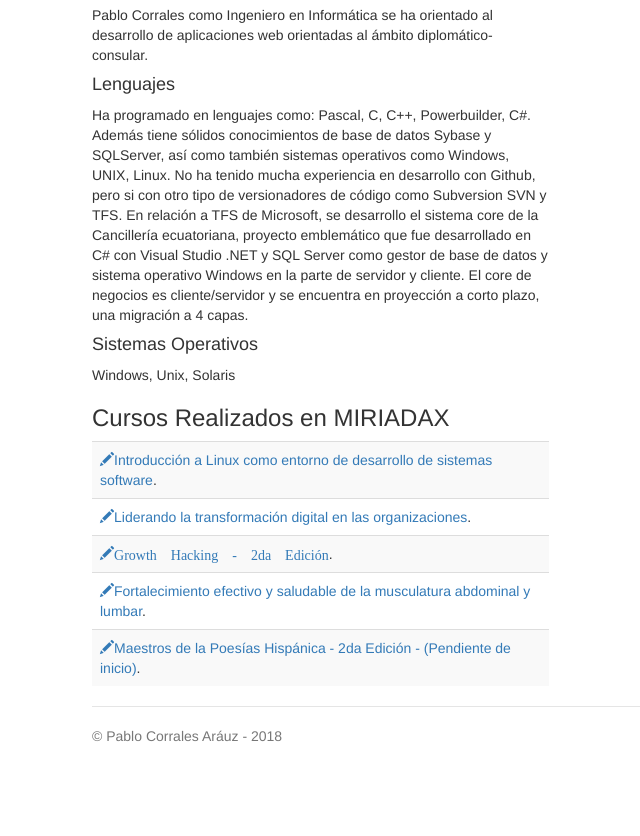
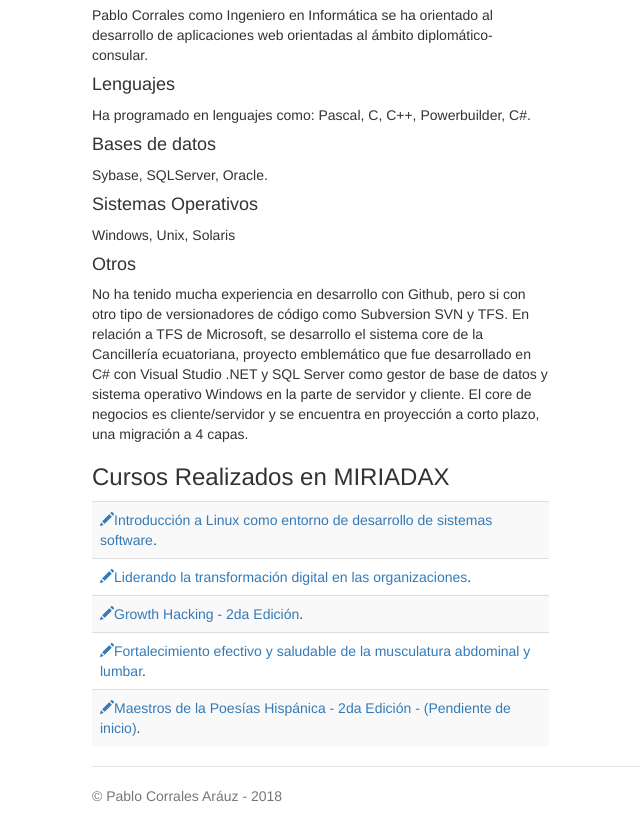
Before and after one commit to pablo-corrales/pablo-corrales.github.io, a plain HTML site: page index.html in a window 1280 px wide. Shown: the part 540-1376 px from the top of the page, without its empty margins (198-838 px from the left). Before the commit the page ends 1316 px from the top, so only its background shows below. Drawn offline with nearby package versions, Linux system fonts and the light colour scheme.

Commit message:
Se actualiza archivo index.html con mejor estructuracion de secciones de conocimientos.

```diff
--- a/index.html
+++ b/index.html
@@ -48,11 +48,14 @@
           <h3>Conocimientos</h3>
           <p>Pablo Corrales como Ingeniero en Informática se ha orientado al desarrollo de aplicaciones web orientadas al ámbito diplomático-consular.
 			<h4>Lenguajes</h4>
-          	Ha programado en lenguajes como: Pascal, C, C++, Powerbuilder, C#. Además tiene sólidos conocimientos de base de datos Sybase y SQLServer, así como también sistemas operativos como Windows, UNIX, Linux.
-          	No ha tenido mucha experiencia en desarrollo con Github, pero si con otro tipo de versionadores de código como Subversion SVN y TFS.
-          	En relación a TFS de Microsoft, se desarrollo el sistema core de la Cancillería ecuatoriana, proyecto emblemático que fue desarrollado en C# con Visual Studio .NET  y SQL Server como gestor de base de datos y sistema operativo Windows en la parte de servidor y cliente. El core de negocios es cliente/servidor y se encuentra en proyección a corto plazo, una migración a 4 capas.
+          	Ha programado en lenguajes como: Pascal, C, C++, Powerbuilder, C#.
+          	<h4>Bases de datos</h4>
+          	Sybase, SQLServer, Oracle.
           	<h4>Sistemas Operativos</h4>
           	Windows, Unix, Solaris
+          	<h4>Otros</h4>
+          	No ha tenido mucha experiencia en desarrollo con Github, pero si con otro tipo de versionadores de código como Subversion SVN y TFS. En relación a TFS de Microsoft, se desarrollo el sistema core de la Cancillería ecuatoriana, proyecto emblemático que fue desarrollado en C# con Visual Studio .NET  y SQL Server como gestor de base de datos y sistema operativo Windows en la parte de servidor y cliente. El core de negocios es cliente/servidor y se encuentra en proyección a corto plazo, una migración a 4 capas.
+
           </p>
 
           <h3>Cursos Realizados en MIRIADAX</h3>
@@ -60,7 +63,7 @@
 
             <tr><td><a href="https://miriadax.net/web/introduccion-a-linux-como-entorno-de-desarrollo-de-sistemas-software" target="blank"><span class='glyphicon glyphicon-pencil'></span>Introducción a Linux como entorno de desarrollo de sistemas software</a>.</td></tr>
             <tr><td><a href="https://miriadax.net/web/liderando-la-transformacion-digital-en-las-organizaciones-4-edicion-" target="blank"><span class='glyphicon glyphicon-pencil'></span>Liderando la transformación digital en las organizaciones</a>.</td></tr>
-            <tr><td><a href="https://miriadax.net/web/growth-hacking-2-edicion-" target="blank"><span class='glyphicon glyphicon-pencil'>Growth Hacking - 2da Edición</a>.</td></tr>
+            <tr><td><a href="https://miriadax.net/web/growth-hacking-2-edicion-" target="blank"><span class='glyphicon glyphicon-pencil'></span>Growth Hacking - 2da Edición</a>.</td></tr>
             <tr><td><a href="https://miriadax.net/web/fortalecimiento-efectivo-y-saludable-de-la-musculatura-abdominal-y-lumbar" target="blank"><span class='glyphicon glyphicon-pencil'></span>Fortalecimiento efectivo y saludable de la musculatura abdominal y lumbar</a>.</td></tr>
             <tr><td><a href="https://miriadax.net/web/maestros-de-la-poesia-hispanica-2-edicion-" target="blank"><span class='glyphicon glyphicon-pencil'></span>Maestros de la Poesías Hispánica - 2da Edición - (Pendiente de inicio)</a>.</td></tr>
 
```
